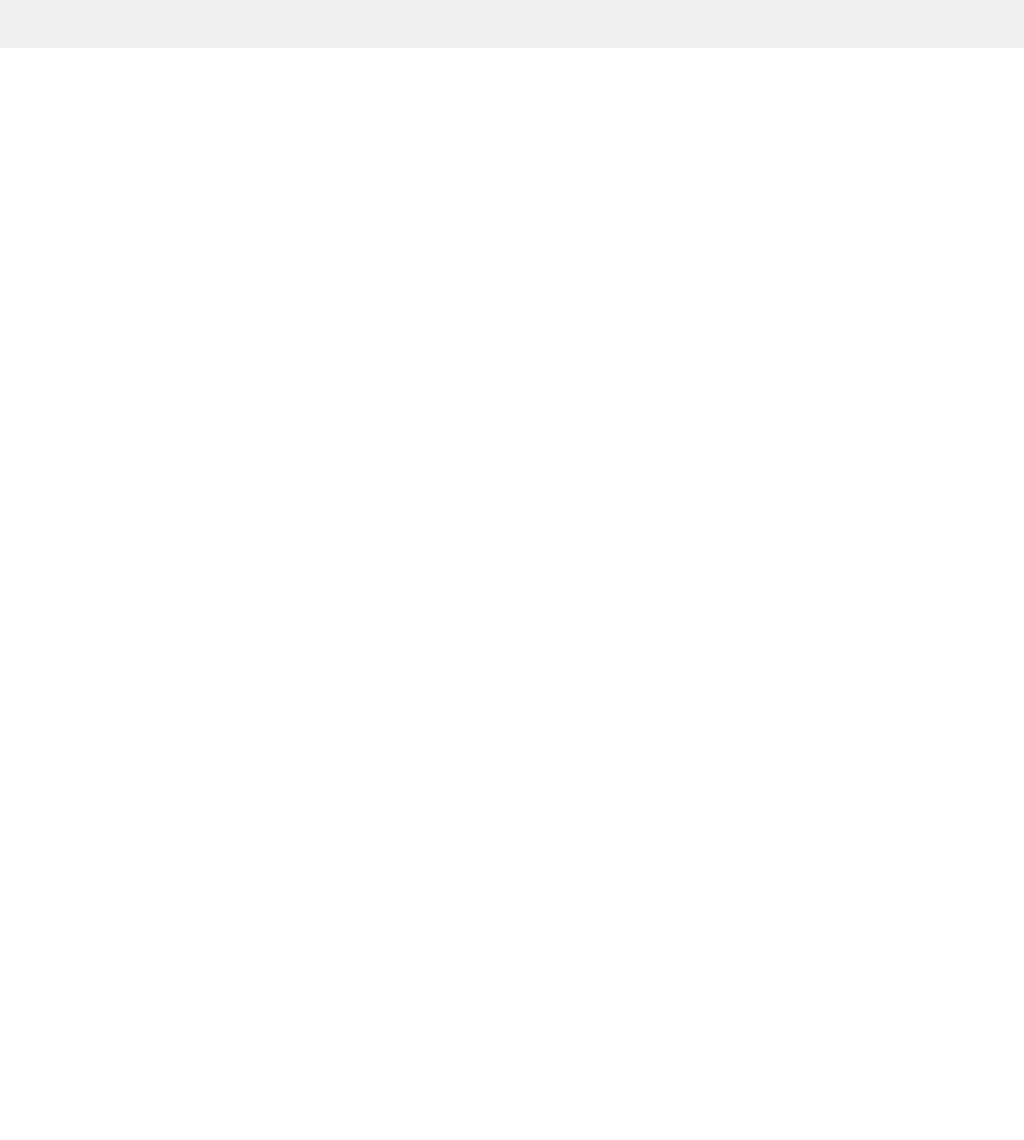
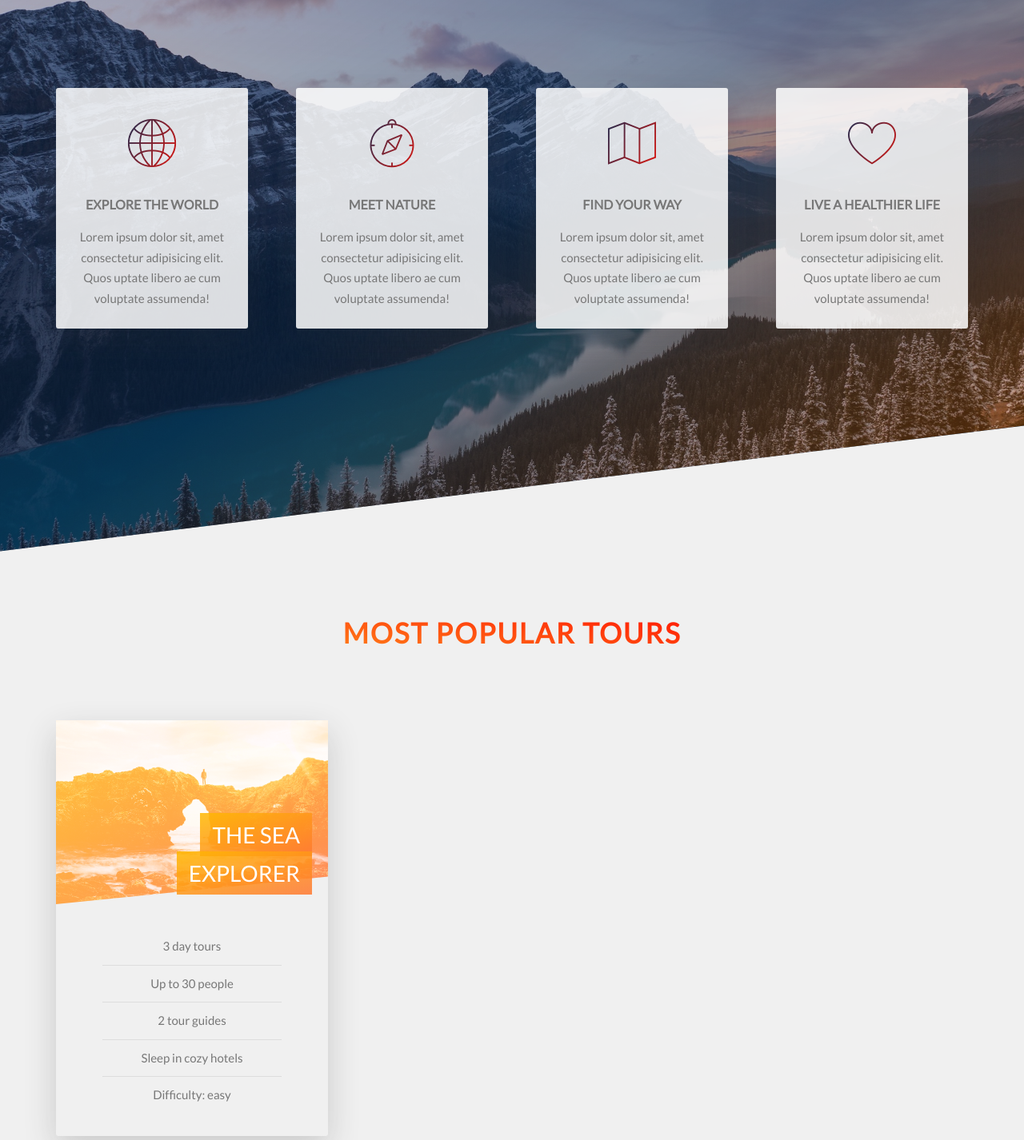
Before and after one commit to Kaleidics/Viewtiful, a website: page index.html in a window 1280 px wide. Shown: the part 1628-3054 px from the top of the page at 80% size. Before the commit the page ends 1688 px from the top, so only its background shows below. Drawn offline with nearby package versions, Linux system fonts and the light colour scheme; files that its build step writes are made by us from their sources.

Commit message:
update index

```diff
--- a/index.html
+++ b/index.html
@@ -5,7 +5,8 @@
         <meta name="viewport" content="width=device-width" />
         <link href="https://fonts.googleapis.com/css?family=Lato&display=swap" rel="stylesheet" />
         <title>Viewtiful | Exotic destination tours</title>
-        <link rel="stylesheet" href="css/style.css" />
+        <link rel="stylesheet" href="assets/icon-font.css">
+        <link rel="stylesheet" href="build/style.css" />
     </head>
     <body>
         <header class="header">
@@ -50,6 +51,97 @@
                             <img src="assets/nat-1-large.jpg" alt="Photo 1" class="composition__photo composition__photo--p1">
                             <img src="assets/nat-2-large.jpg" alt="Photo 2" class="composition__photo composition__photo--p2">
                             <img src="assets/nat-3-large.jpg" alt="Photo 3" class="composition__photo composition__photo--p3">
+                        </div>
+                    </div>
+                </div>
+            </section>
+
+            <section class="section-features">
+                <div class="row">
+                    <div class="col-1-of-4">
+                        <div class="feature-box">
+                            <i class="feature-box__icon icon-basic-world"></i>
+                            <h3 class="heading-tertiary u-margin-bottom-small">Explore the world</h3>
+                            <p class="feature-box__text">
+                                Lorem ipsum dolor sit, amet consectetur adipisicing elit. Quos uptate libero ae cum voluptate assumenda!
+                            </p>
+                        </div>
+                    </div>
+
+                <div class="row">
+                    <div class="col-1-of-4">
+                        <div class="feature-box">
+                            <i class="feature-box__icon icon-basic-compass"></i>
+                            <h3 class="heading-tertiary u-margin-bottom-small">Meet nature</h3>
+                            <p class="feature-box__text">
+                                Lorem ipsum dolor sit, amet consectetur adipisicing elit. Quos uptate libero ae cum voluptate assumenda!
+                            </p>
+                        </div>
+                    </div>
+
+                    <div class="col-1-of-4">
+                        <div class="feature-box">
+                            <i class="feature-box__icon icon-basic-map"></i>
+                            <h3 class="heading-tertiary u-margin-bottom-small">Find your way</h3>
+                            <p class="feature-box__text">
+                                Lorem ipsum dolor sit, amet consectetur adipisicing elit. Quos uptate libero ae cum voluptate assumenda!
+                            </p>
+                        </div>
+                    </div>
+
+                    <div class="col-1-of-4">
+                        <div class="feature-box">
+                            <i class="feature-box__icon icon-basic-heart"></i>
+                            <h3 class="heading-tertiary u-margin-bottom-small">Live a healthier life</h3>
+                            <p class="feature-box__text">
+                                Lorem ipsum dolor sit, amet consectetur adipisicing elit. Quos uptate libero ae cum voluptate assumenda!
+                            </p>
+                        </div>
+                    </div>
+                </div>
+            </section>
+
+            <section class="section-tours">
+                <div class="u-center-text u-margin-bottom-big">
+                    <h2 class="heading-secondary">
+                        Most popular tours
+                    </h2>
+                </div>
+                <div class="row">
+                    <div class="col-1-of-3">
+                        <div class="card">
+                            <div class="card__side card__side--front">
+                                <div class="card__picture card__picture--1">
+                                    &nbsp;
+                                </div>
+                                <h4 class="card__heading">
+                                    <span class="card__heading-span card__heading-span--1">
+                                        The Sea Explorer
+                                    </span>
+                                </h4>
+                                <div class="card__details">
+                                    <ul>
+                                        <li>3 day tours</li>
+                                        <li>Up to 30 people</li>
+                                        <li>2 tour guides</li>
+                                        <li>Sleep in cozy hotels</li>
+                                        <li>Difficulty: easy</li>
+                                    </ul>
+                                </div>
+                            </div>
+                            <div class="card__side card__side--back card__side--back-1">
+                                Back
+                            </div>
+                        </div>
+                    </div>
+                    <div class="col-1-of-3">
+                        <div class="card">
+
+                        </div>
+                    </div>
+                    <div class="col-1-of-3">
+                        <div class="card">
+
                         </div>
                     </div>
                 </div>
```
